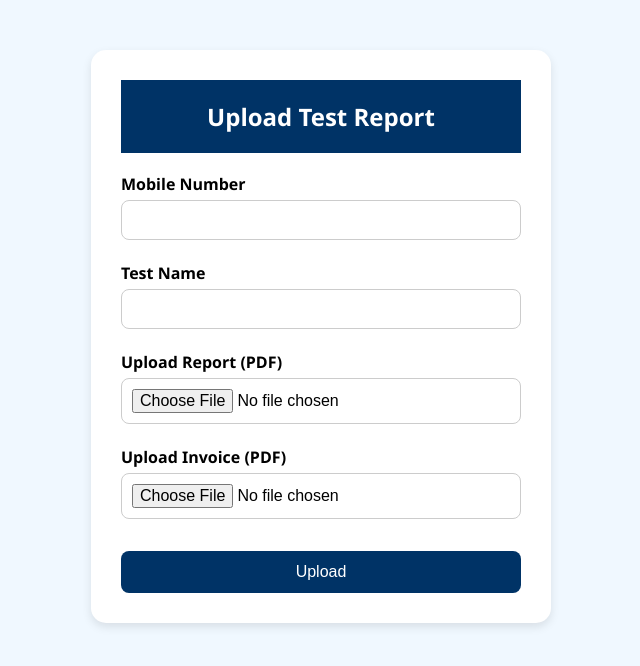
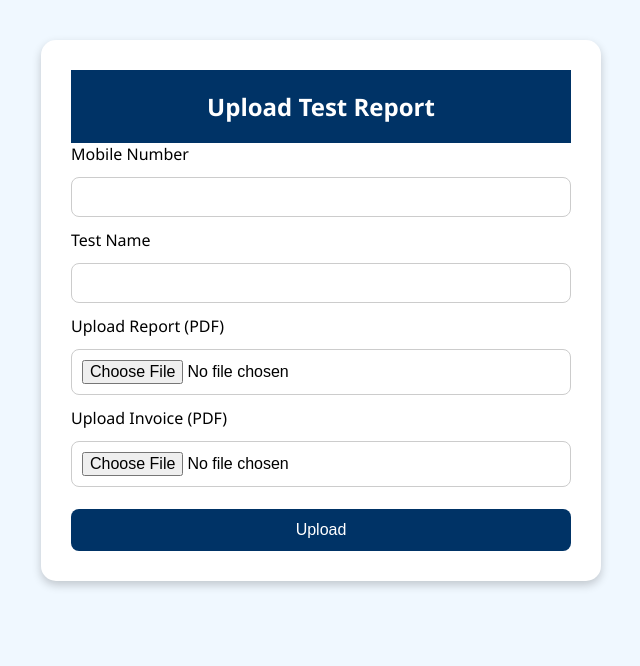
Before and after one commit to omcenter/lab-app-frontend, a React (Create React App) app: page /lab/upload in a window 1280 px wide. Shown: the top 666 px of the page, without its empty margins (319-959 px from the left). Built offline with nearby package versions, Linux system fonts and the light colour scheme.

Commit message:
Update LabUploadPage.js

```diff
--- a/src/pages/LabUploadPage.js
+++ b/src/pages/LabUploadPage.js
@@ -1,4 +1,5 @@
 import React, { useState } from 'react';
+import '../styles/style.css'; // ✅ make sure this exists
 
 const LabUploadPage = () => {
   const [form, setForm] = useState({
@@ -8,22 +9,32 @@ const LabUploadPage = () => {
     invoice: null,
   });
 
+  const [uploading, setUploading] = useState(false);
+
   const handleChange = (e) => {
     const { name, value, files } = e.target;
-    setForm({
-      ...form,
+    setForm((prev) => ({
+      ...prev,
       [name]: files ? files[0] : value,
-    });
+    }));
   };
 
   const handleSubmit = async (e) => {
     e.preventDefault();
+
+    if (!form.report || !form.invoice) {
+      return alert('Please upload both report and invoice.');
+    }
+
+    setUploading(true);
+
     const formData = new FormData();
     formData.append('mobile', form.mobile);
     formData.append('testName', form.testName);
     formData.append('report', form.report);
     formData.append('invoice', form.invoice);
 
+    try {
       const res = await fetch('https://lab-app-backend.onrender.com/api/upload-report', {
         method: 'POST',
         body: formData,
@@ -31,25 +42,57 @@ const LabUploadPage = () => {
 
       const result = await res.text();
       alert(result);
+    } catch (err) {
+      alert('Failed to upload. Please try again.');
+      console.error(err);
+    }
+
+    setUploading(false);
   };
 
   return (
-    <div className="login-container">
+    <div className="form-container">
       <h2>Upload Test Report</h2>
       <form onSubmit={handleSubmit}>
         <label>Mobile Number</label>
-        <input type="text" name="mobile" required onChange={handleChange} />
+        <input
+          type="text"
+          name="mobile"
+          value={form.mobile}
+          onChange={handleChange}
+          required
+        />
 
         <label>Test Name</label>
-        <input type="text" name="testName" required onChange={handleChange} />
+        <input
+          type="text"
+          name="testName"
+          value={form.testName}
+          onChange={handleChange}
+          required
+        />
 
         <label>Upload Report (PDF)</label>
-        <input type="file" name="report" accept="application/pdf" required onChange={handleChange} />
+        <input
+          type="file"
+          name="report"
+          accept="application/pdf"
+          onChange={handleChange}
+          required
+        />
 
         <label>Upload Invoice (PDF)</label>
-        <input type="file" name="invoice" accept="application/pdf" required onChange={handleChange} />
+        <input
+          type="file"
+          name="invoice"
+          accept="application/pdf"
+          onChange={handleChange}
+          required
+        />
 
-        <button type="submit">Upload</button>
+        <button type="submit" disabled={uploading}>
+          {uploading ? 'Uploading...' : 'Upload'}
+        </button>
       </form>
     </div>
   );
```
Lines whose indentation alone changed are shown as unchanged.
